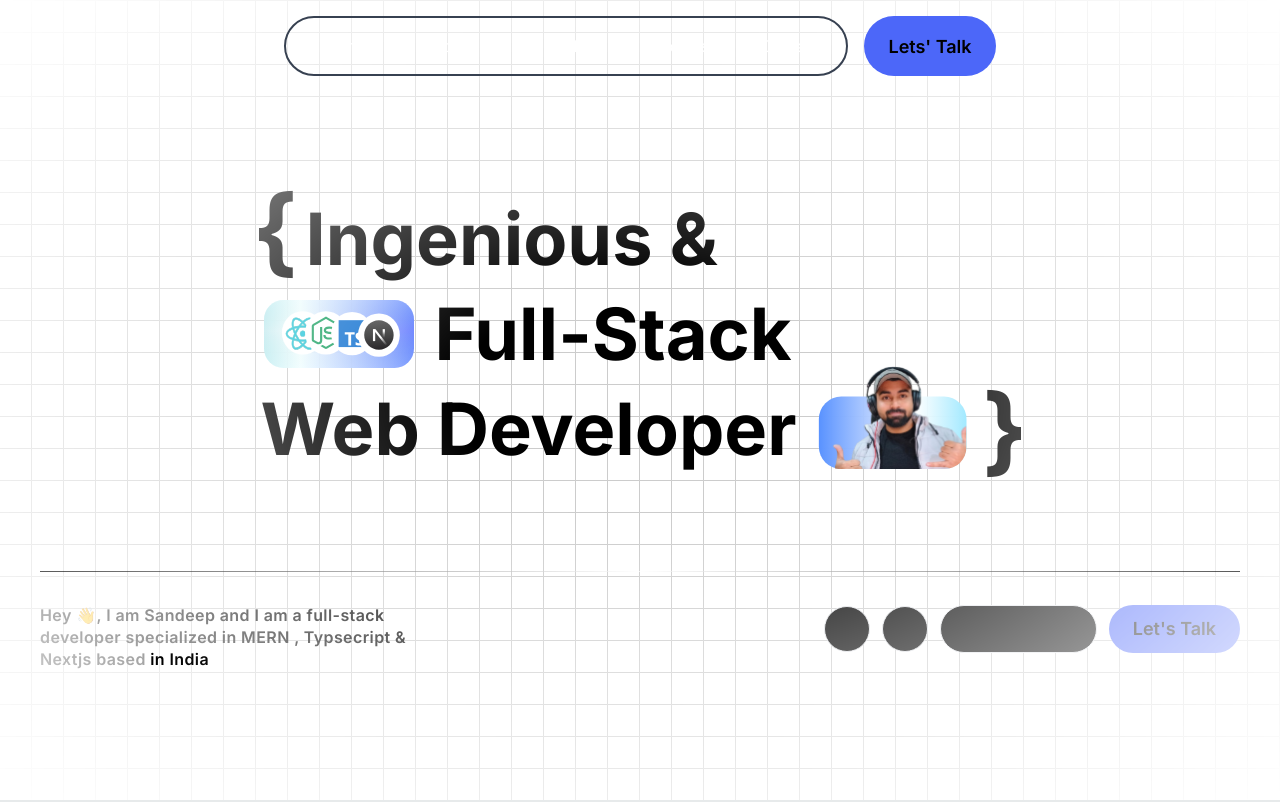
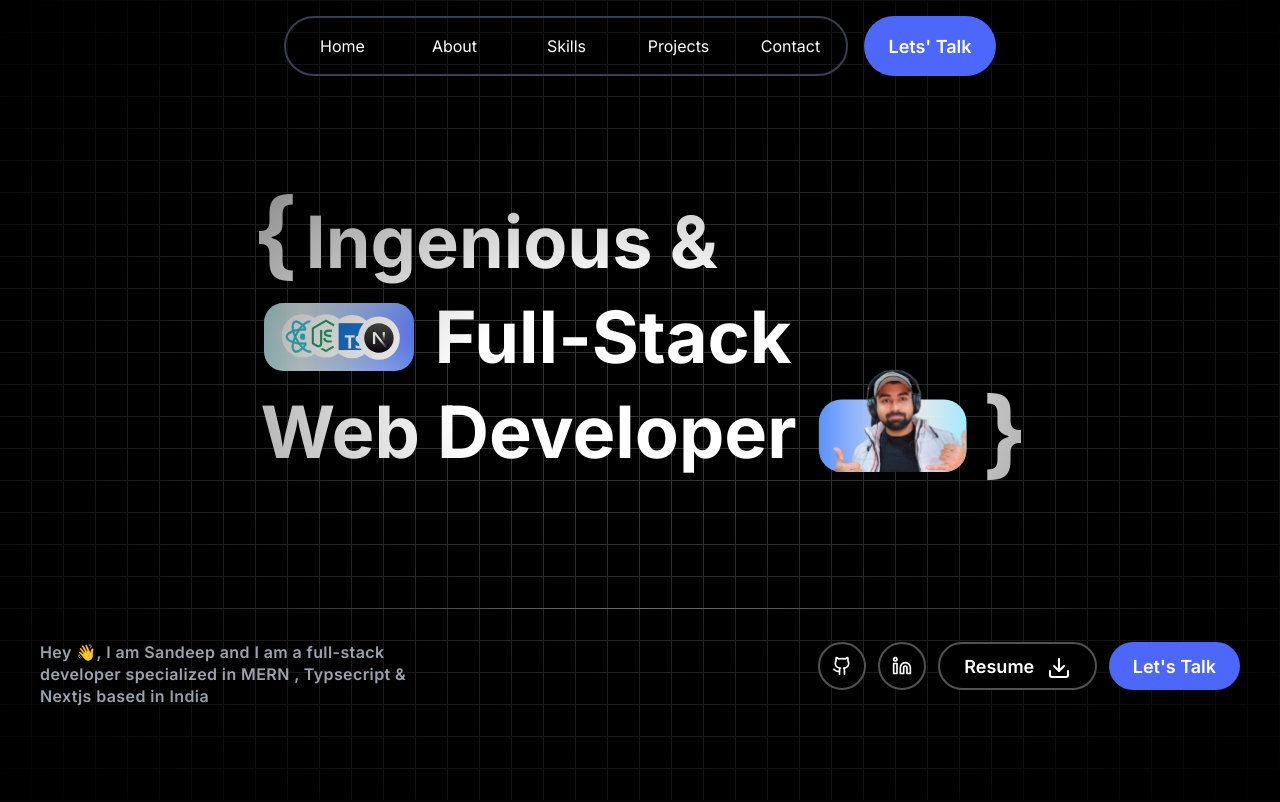
Before and after one commit to sandy088/sandeep-dev-portfolio, a Next.js app: page / in a window 1280 px wide. Shown: the top 802 px of the page. Built offline with nearby package versions, Linux system fonts and the light colour scheme.

Commit message:
Added: Cards

```diff
--- a/package.json
+++ b/package.json
@@ -9,6 +9,8 @@
     "lint": "next lint"
   },
   "dependencies": {
+    "@radix-ui/react-avatar": "^1.0.4",
+    "@radix-ui/react-hover-card": "^1.0.7",
     "@tabler/icons-react": "^2.47.0",
     "class-variance-authority": "^0.7.0",
     "clsx": "^2.1.0",
@@ -16,6 +18,7 @@
     "lucide-react": "^0.331.0",
     "mini-svg-data-uri": "^1.4.4",
     "next": "14.1.0",
+    "next-themes": "^0.2.1",
     "react": "^18",
     "react-dom": "^18",
     "tailwind-merge": "^2.2.1",
--- a/src/app/(main)/_components/HeroAbout.tsx
+++ b/src/app/(main)/_components/HeroAbout.tsx
@@ -1,29 +1,96 @@
-import { TextGenerateEffect } from '@/app/components/ui/text-generate-effect'
-import { Download, Github, Linkedin } from 'lucide-react'
-import React from 'react'
+import { TextGenerateEffect } from "@/app/components/ui/text-generate-effect";
+import { CalendarIcon, Download, Github, Lightbulb, Linkedin } from "lucide-react";
+import {
+  HoverCard,
+  HoverCardContent,
+  HoverCardTrigger,
+} from "@/components/ui/hover-card";
+
+import React from "react";
+import { Avatar, AvatarFallback, AvatarImage } from "@/components/ui/avatar";
 
 const HeroAbout = () => {
   return (
-    <div className=' flex flex-col w-full'>
-        <div className=' h-[1px] bg-gradient-to-r from-black via-white opacity-65 to-black w-full '></div>
-        <div className=' flex w-full justify-between mt-4'>
+    <div className="relative z-10 flex flex-col w-full mt-8">
+      <div className=" h-[0.8px] bg-gradient-to-r from-black via-neutral-400 opacity-55 to-black w-full "></div>
+      <div className=" flex w-full justify-between mt-4">
+        <TextGenerateEffect
+          className=" max-w-[400px]"
+          words="Hey 👋, I am Sandeep and I am a full-stack developer specialized in MERN , Typsecript & Nextjs based in India"
+        />
 
-            <TextGenerateEffect className=' max-w-[400px]' words='Hey 👋, I am Sandeep and I am a full-stack developer specialized in MERN , Typsecript & Nextjs based in India'/>
+        <div className=" flex items-center gap-3">
+          <HoverCard>
+            <HoverCardTrigger>
+              <div className=" bg-black p-3 border-2 border-neutral-600 rounded-full">
+              <Github size={20} className=" cursor-pointer" />
 
+              </div>
+            </HoverCardTrigger>
+            <HoverCardContent className="w-80 border-2 ">
+              <div className="flex justify-between space-x-4">
+                <Avatar>
+                  <AvatarImage src="https://avatars.githubusercontent.com/u/90024312?v=4" />
+                  <AvatarFallback>VC</AvatarFallback>
+                </Avatar>
+                <div className="space-y-1">
+                <Github size={20} className=" absolute top-3 right-3" />
+                  <h4 className="text-sm font-semibold">@sandy088</h4>
+                  <p className="text-sm">
+                    Hey 👋 Everyone, I am a 👨‍💻 Full-stack web developer with
+                    expertise in MERN, Nextjs, Typescript + Still grabbing
+                    skills 💻, Open to exciting opportunities🤝
+                  </p>
+                  <div className="flex items-center pt-2">
+                    <CalendarIcon className="mr-2 h-4 w-4 opacity-70" />{" "}
+                    <span className="text-xs text-muted-foreground">
+                      Joined December 2021
+                    </span>
+                  </div>
+                </div>
+              </div>
+            </HoverCardContent>
+          </HoverCard>
+          <HoverCard>
+            <HoverCardTrigger>
+              <div className=" bg-black p-3 border-2 border-neutral-600 rounded-full">
+              <Linkedin size={20} className=" cursor-pointer" />
 
-          <div className=' flex items-center gap-3'>
-          <div className=' bg-black p-3 border rounded-full'>
-              <Linkedin size={20} className=' '/>
-            </div>
-            <div className=' bg-black p-3 border rounded-full'>
-              <Github size={20} className=' '/>
-            </div>
-            <button className=' px-6 py-1 bg-black border text-[18px] h-12 font-semibold rounded-full'>Resume <Download className='inline-block ml-2'/></button>
-            <button className=' px-6 py-1 bg-[#4C67F9] text-[18px] h-12 font-semibold rounded-full'>Let&apos;s Talk</button>
-          </div>
+              </div>
+            </HoverCardTrigger>
+            <HoverCardContent className="w-80 border-2 ">
+              <div className="flex justify-between space-x-4">
+                <Avatar>
+                  <AvatarImage src="https://avatars.githubusercontent.com/u/90024312?v=4" />
+                  <AvatarFallback>VC</AvatarFallback>
+                </Avatar>
+                <div className="space-y-1">
+                  <Linkedin size={20} className=" absolute top-3 right-3" />
+                  <h4 className="text-sm font-semibold">Sandeep Singh</h4>
+                  <p className="text-sm">
+                  @Google Developers Group Chandigarh | Top Computer Science Voice | JavaScript | React | Node.js | MERN | Full Stack Developer
+                  </p>
+                  <div className=" text-xs bg-[#fce3bc] px-2 py-1 text-[#9b6517] rounded-full max-w-fit"><Lightbulb size={14} className="inline-block text-[#9b6517]"/> Top Computer Science Voice</div>
+                  <div className="flex items-center pt-2">
+                    <CalendarIcon className="mr-2 h-4 w-4 opacity-70" />{" "}
+                    <span className="text-xs text-muted-foreground">
+                      Joined December 2021
+                    </span>
+                  </div>
+                </div>
+              </div>
+            </HoverCardContent>
+          </HoverCard>
+          <button className=" px-6 py-1 bg-black border-2 border-neutral-600 text-[18px] h-12 font-semibold rounded-full">
+            Resume <Download className="inline-block ml-2" />
+          </button>
+          <button className=" px-6 py-1 bg-[#4C67F9] text-[18px] h-12 font-semibold rounded-full">
+            Let&apos;s Talk
+          </button>
         </div>
+      </div>
     </div>
-  )
-}
+  );
+};
 
-export default HeroAbout
+export default HeroAbout;
--- a/src/app/(main)/_components/hero.section.tsx
+++ b/src/app/(main)/_components/hero.section.tsx
@@ -35,13 +35,11 @@ export const HeroSection = () => {
   return (
     <div className="h-[50rem] w-full dark:bg-black bg-white  dark:bg-grid-white/[0.2] bg-grid-black/[0.2] relative flex items-center justify-center">
       <div className="absolute pointer-events-none inset-0 flex items-center justify-center dark:bg-black bg-white [mask-image:radial-gradient(ellipse_at_center,transparent_20%,black)]"></div>
-      <div className=" flex flex-col gap-2 w-[1200px] justify-between h-full">
+      <div className=" flex flex-col gap-2 w-[1200px] justify-between  h-full">
        <Navbar/>
        <HeroHeading/>
        <HeroAbout/>
-       <div className=" md:h-[40px] h-[40px]">
-
-       </div>
+       <div></div>
       </div>
     </div>
   );
--- a/src/app/(main)/page.tsx
+++ b/src/app/(main)/page.tsx
@@ -6,7 +6,7 @@ import { navbarOptions } from "./_constants/data";
 
 export default function Home() {
   return (
-    <div>
+    <div className="">
       {/* <FloatingNav navItems={navbarOptions} /> */}
       <HeroSection />
       <AboutSection />
--- a/src/app/globals.css
+++ b/src/app/globals.css
@@ -2,32 +2,9 @@
 @tailwind components;
 @tailwind utilities;
 
-:root {
-  --foreground-rgb: 0, 0, 0;
-  --background-start-rgb: 214, 219, 220;
-  --background-end-rgb: 255, 255, 255;
+:root{
+    [data-theme='dark']{
+        --background:black;
+        --foreground:white;
+    }
 }
-
-@media (prefers-color-scheme: dark) {
-  :root {
-    --foreground-rgb: 255, 255, 255;
-    --background-start-rgb: 0, 0, 0;
-    --background-end-rgb: 0, 0, 0;
-  }
-}
-
-body {
-  color: rgb(var(--foreground-rgb));
-  background: linear-gradient(
-      to bottom,
-      transparent,
-      rgb(var(--background-end-rgb))
-    )
-    rgb(var(--background-start-rgb));
-}
-
-@layer utilities {
-  .text-balance {
-    text-wrap: balance;
-  }
-}
--- a/src/app/layout.tsx
+++ b/src/app/layout.tsx
@@ -1,6 +1,7 @@
 import type { Metadata } from "next";
 import { Inter } from "next/font/google";
 import "./globals.css";
+import { ThemeProvider } from "@/components/providers/theme-provider";
 
 const inter = Inter({ subsets: ["latin"] });
 
@@ -16,7 +17,16 @@ export default function RootLayout({
 }>) {
   return (
     <html lang="en">
-      <body className={inter.className}>{children}</body>
+      <body className={`${inter.className} bg-[#070707]`}>
+      <ThemeProvider
+            attribute="class"
+            defaultTheme="dark"
+            enableSystem
+            disableTransitionOnChange
+          >
+            {children}
+          </ThemeProvider>
+        </body>
     </html>
   );
 }
--- /dev/null
+++ b/src/components/providers/theme-provider.tsx
@@ -0,0 +1,9 @@
+"use client"
+
+import * as React from "react"
+import { ThemeProvider as NextThemesProvider } from "next-themes"
+import { type ThemeProviderProps } from "next-themes/dist/types"
+
+export function ThemeProvider({ children, ...props }: ThemeProviderProps) {
+  return <NextThemesProvider {...props}>{children}</NextThemesProvider>
+}
--- /dev/null
+++ b/src/components/ui/avatar.tsx
@@ -0,0 +1,50 @@
+"use client"
+
+import * as React from "react"
+import * as AvatarPrimitive from "@radix-ui/react-avatar"
+
+import { cn } from "@/lib/utils"
+
+const Avatar = React.forwardRef<
+  React.ElementRef<typeof AvatarPrimitive.Root>,
+  React.ComponentPropsWithoutRef<typeof AvatarPrimitive.Root>
+>(({ className, ...props }, ref) => (
+  <AvatarPrimitive.Root
+    ref={ref}
+    className={cn(
+      "relative flex h-10 w-10 shrink-0 overflow-hidden rounded-full",
+      className
+    )}
+    {...props}
+  />
+))
+Avatar.displayName = AvatarPrimitive.Root.displayName
+
+const AvatarImage = React.forwardRef<
+  React.ElementRef<typeof AvatarPrimitive.Image>,
+  React.ComponentPropsWithoutRef<typeof AvatarPrimitive.Image>
+>(({ className, ...props }, ref) => (
+  <AvatarPrimitive.Image
+    ref={ref}
+    className={cn("aspect-square h-full w-full", className)}
+    {...props}
+  />
+))
+AvatarImage.displayName = AvatarPrimitive.Image.displayName
+
+const AvatarFallback = React.forwardRef<
+  React.ElementRef<typeof AvatarPrimitive.Fallback>,
+  React.ComponentPropsWithoutRef<typeof AvatarPrimitive.Fallback>
+>(({ className, ...props }, ref) => (
+  <AvatarPrimitive.Fallback
+    ref={ref}
+    className={cn(
+      "flex h-full w-full items-center justify-center rounded-full bg-neutral-100 dark:bg-neutral-800",
+      className
+    )}
+    {...props}
+  />
+))
+AvatarFallback.displayName = AvatarPrimitive.Fallback.displayName
+
+export { Avatar, AvatarImage, AvatarFallback }
--- /dev/null
+++ b/src/components/ui/hover-card.tsx
@@ -0,0 +1,29 @@
+"use client"
+
+import * as React from "react"
+import * as HoverCardPrimitive from "@radix-ui/react-hover-card"
+
+import { cn } from "@/lib/utils"
+
+const HoverCard = HoverCardPrimitive.Root
+
+const HoverCardTrigger = HoverCardPrimitive.Trigger
+
+const HoverCardContent = React.forwardRef<
+  React.ElementRef<typeof HoverCardPrimitive.Content>,
+  React.ComponentPropsWithoutRef<typeof HoverCardPrimitive.Content>
+>(({ className, align = "center", sideOffset = 4, ...props }, ref) => (
+  <HoverCardPrimitive.Content
+    ref={ref}
+    align={align}
+    sideOffset={sideOffset}
+    className={cn(
+      "z-50 w-64 rounded-lg border border-neutral-200 bg-white p-4 text-neutral-950 shadow-md outline-none data-[state=open]:animate-in data-[state=closed]:animate-out data-[state=closed]:fade-out-0 data-[state=open]:fade-in-0 data-[state=closed]:zoom-out-95 data-[state=open]:zoom-in-95 data-[side=bottom]:slide-in-from-top-2 data-[side=left]:slide-in-from-right-2 data-[side=right]:slide-in-from-left-2 data-[side=top]:slide-in-from-bottom-2 dark:border-neutral-700 dark:bg-neutral-900 dark:text-neutral-50",
+      className
+    )}
+    {...props}
+  />
+))
+HoverCardContent.displayName = HoverCardPrimitive.Content.displayName
+
+export { HoverCard, HoverCardTrigger, HoverCardContent }
```
Also changed, not shown: tailwind.config.ts (+34 -11 lines), components.json (added), 1 other file (tests, documents, lock files or other folders).
